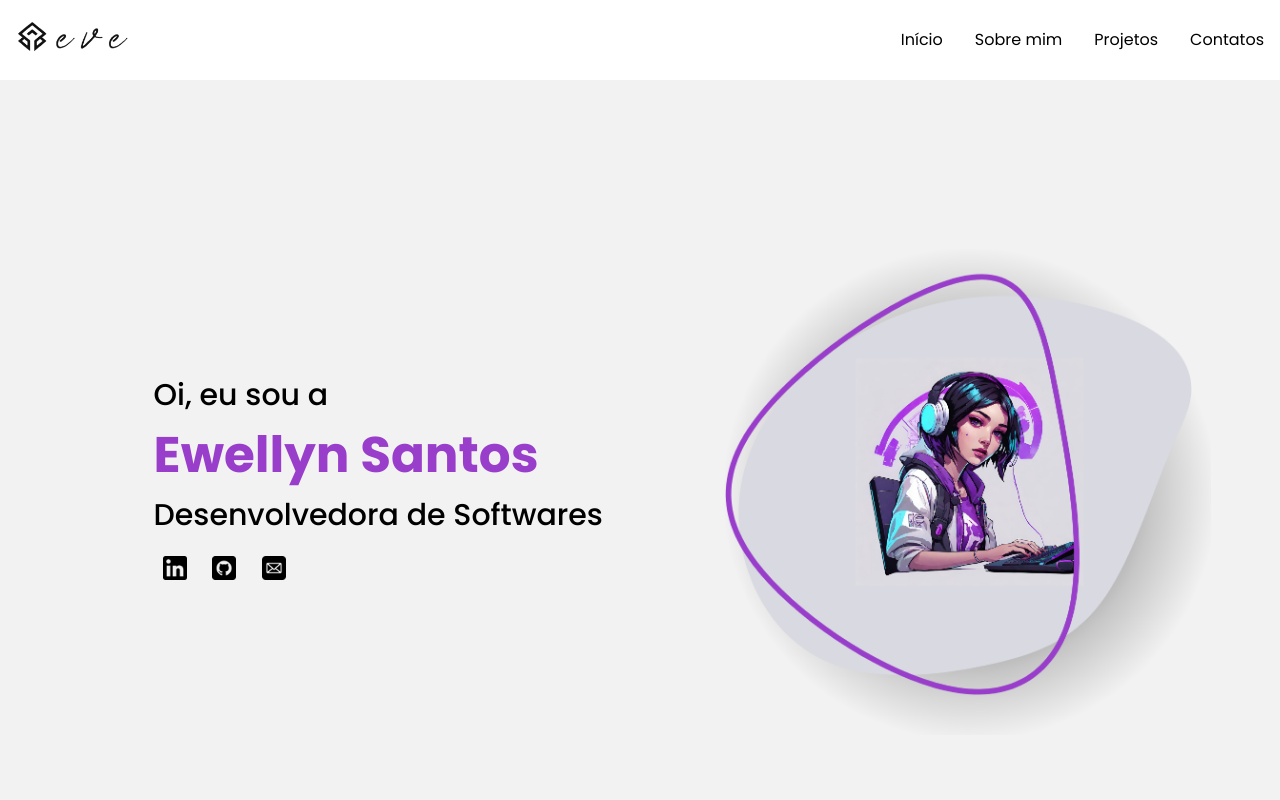
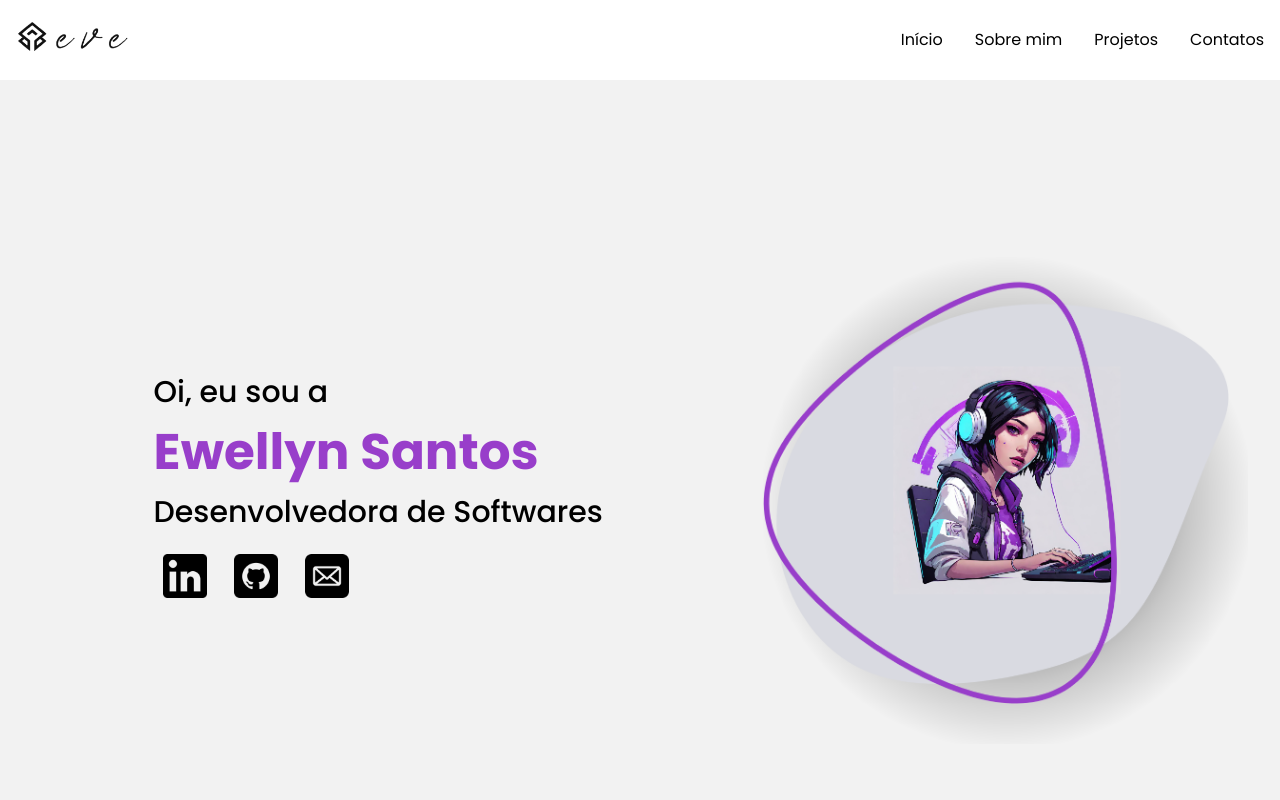
Before and after one commit to EwellynSantos/Portfolio-Versao1-Mobile, a plain HTML site: page index.html in a window 1280 px wide. Shown: the top 800 px of the page. Drawn offline with nearby package versions, Linux system fonts and the light colour scheme.

Commit message:
Ajuste no layout

```diff
--- a/styles/home.css
+++ b/styles/home.css
@@ -53,9 +53,7 @@
         font-size: 50px;
     }
 
-    .conteudo-inicio__redes-sociais {
-        width: 1.4em;
-    }
+
     .conteudo-inicio__img{
         display: block;
     }
```
